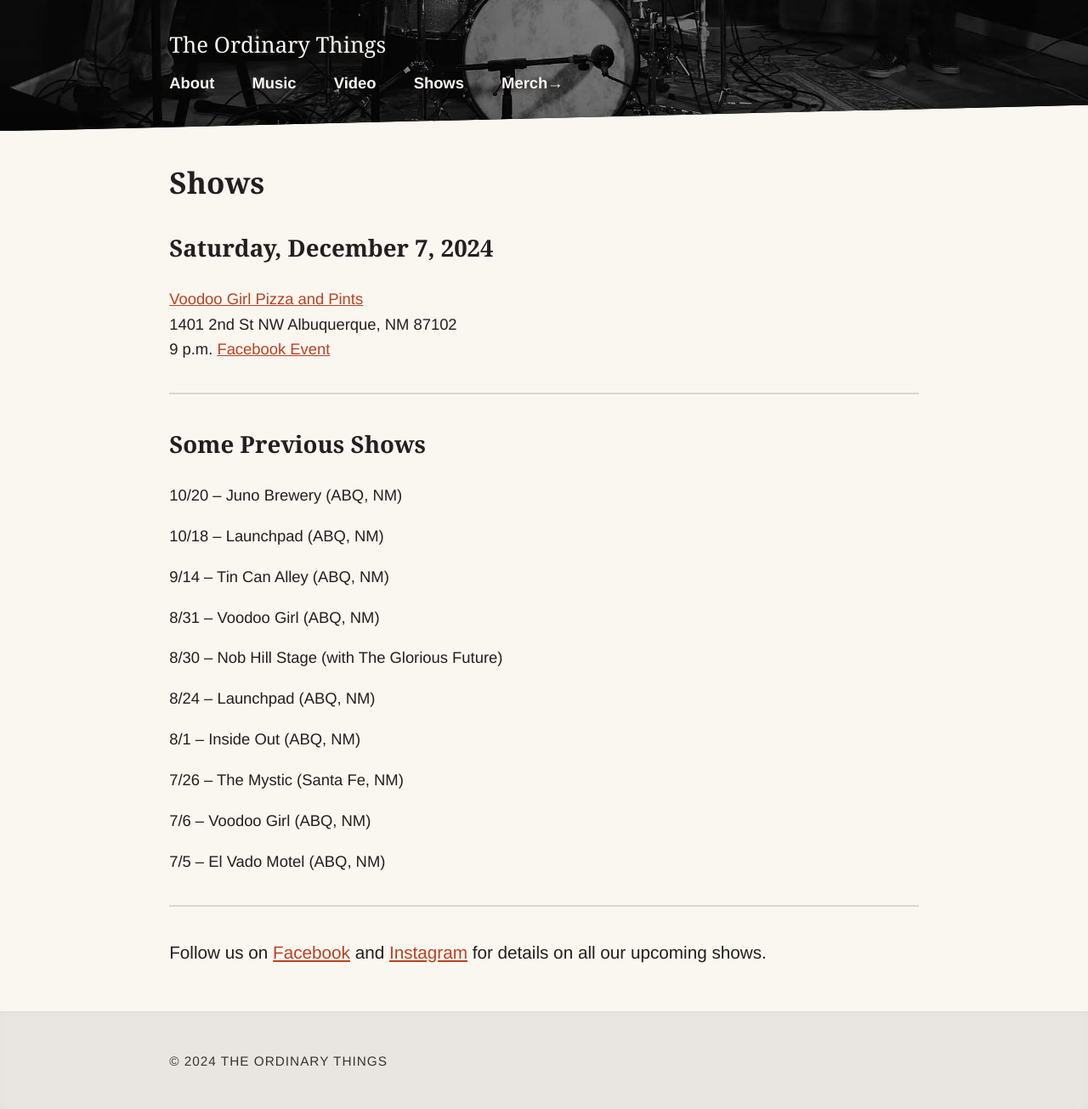
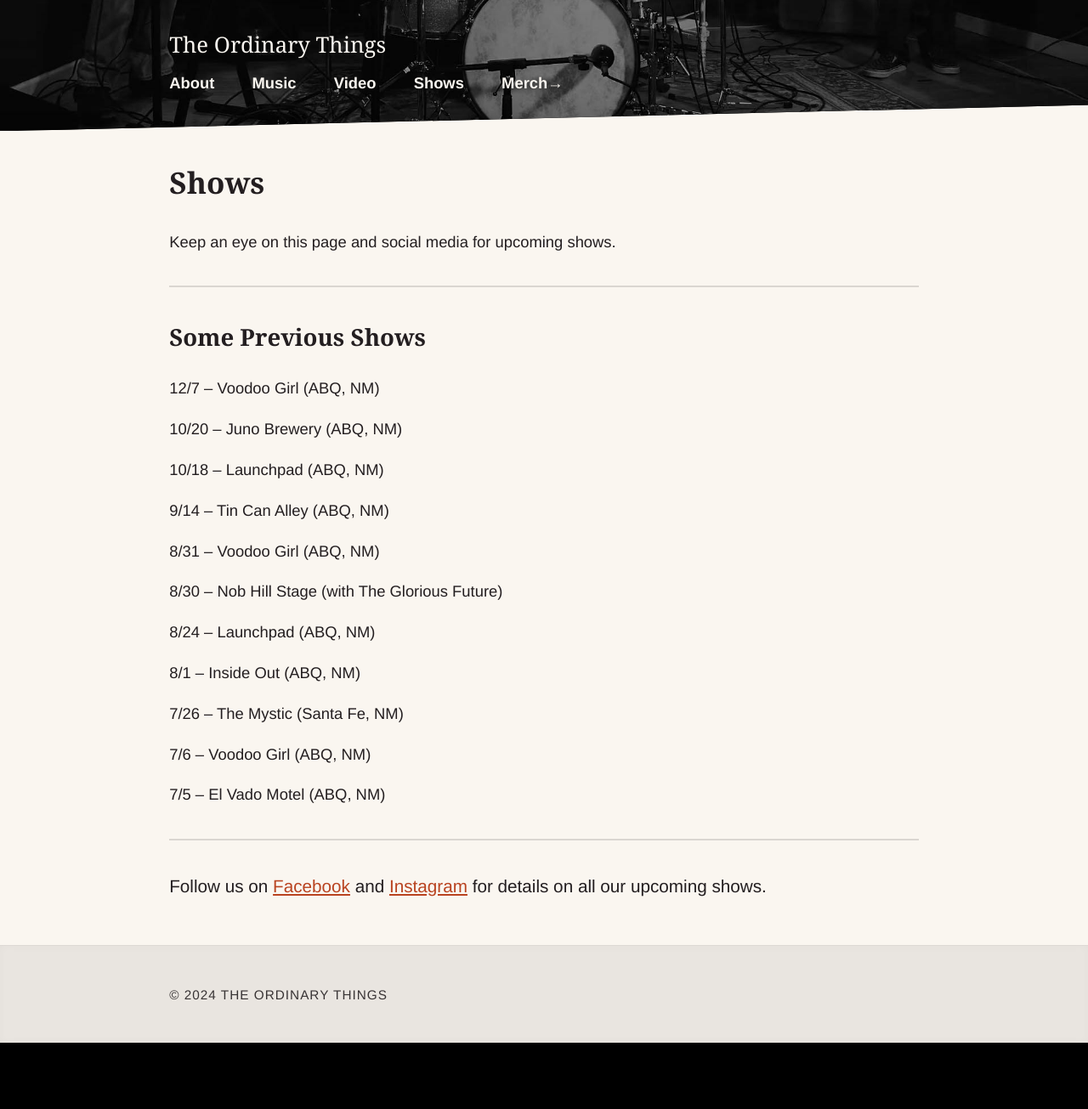
Before and after one commit to nsmsn/theordinarythings, a Jekyll site: the page built from shows.md, in a window 1280 px wide. Shown: the whole page at 85% size. Built offline with Jekyll 4.4.1, drawn with Linux system fonts in a browser that asks for light colours; some web fonts are replaced; after the commit the page ends 1227 px from its top, so only the background shows below that.

Commit message:
Updated Shows

```diff
--- a/shows.md
+++ b/shows.md
@@ -5,14 +5,13 @@ permalink: "/shows/"
 layout: page
 ---
 
-## Saturday, December 7, 2024
-[Voodoo Girl Pizza and Pints](https://www.facebook.com/Voodoogirlpizzaofficial)<br/>
-1401 2nd St NW Albuquerque, NM 87102<br/>
-9 p.m. [Facebook Event](https://www.facebook.com/share/1B1tZij7s3/)
+Keep an eye on this page and social media for upcoming shows.
 
 ---
 
 ## Some Previous Shows
+
+12/7 – Voodoo Girl (ABQ, NM)
 
 10/20 – Juno Brewery (ABQ, NM)
 
```
